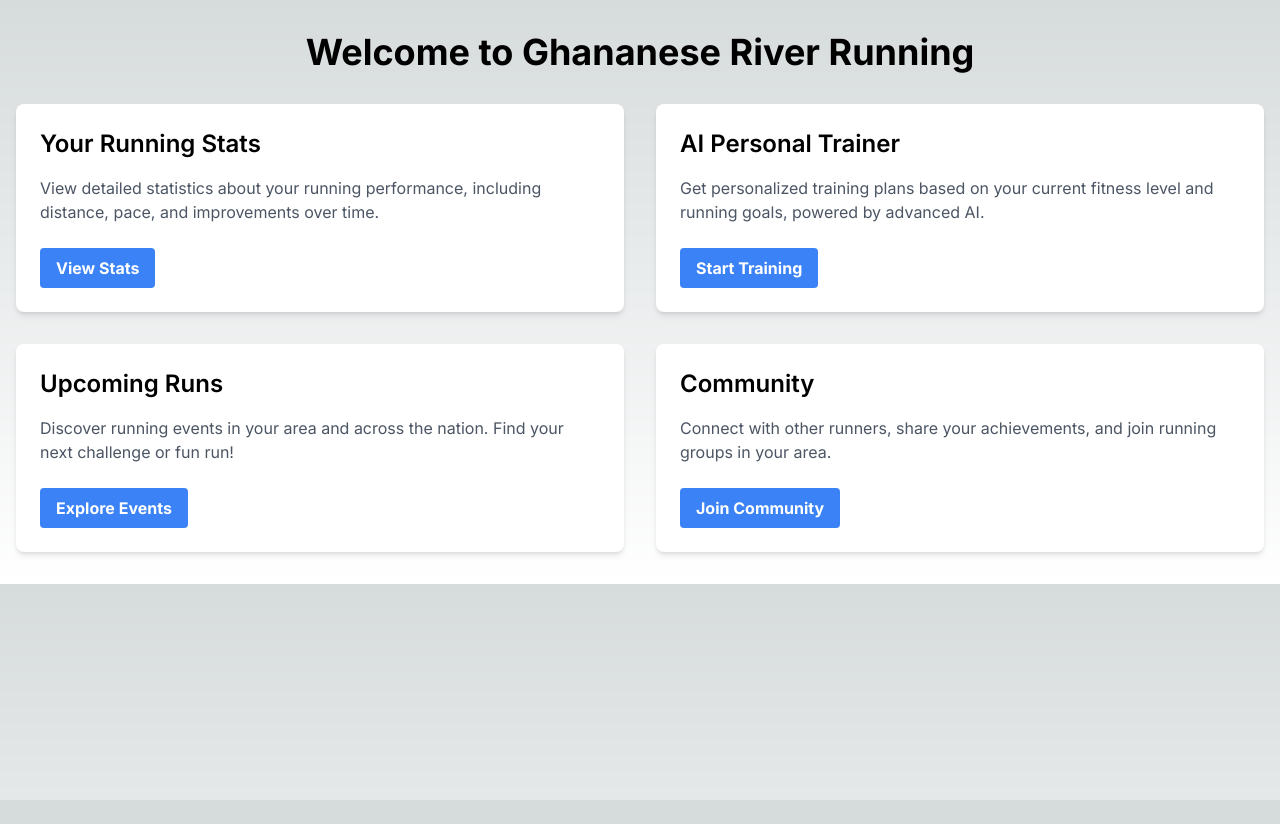
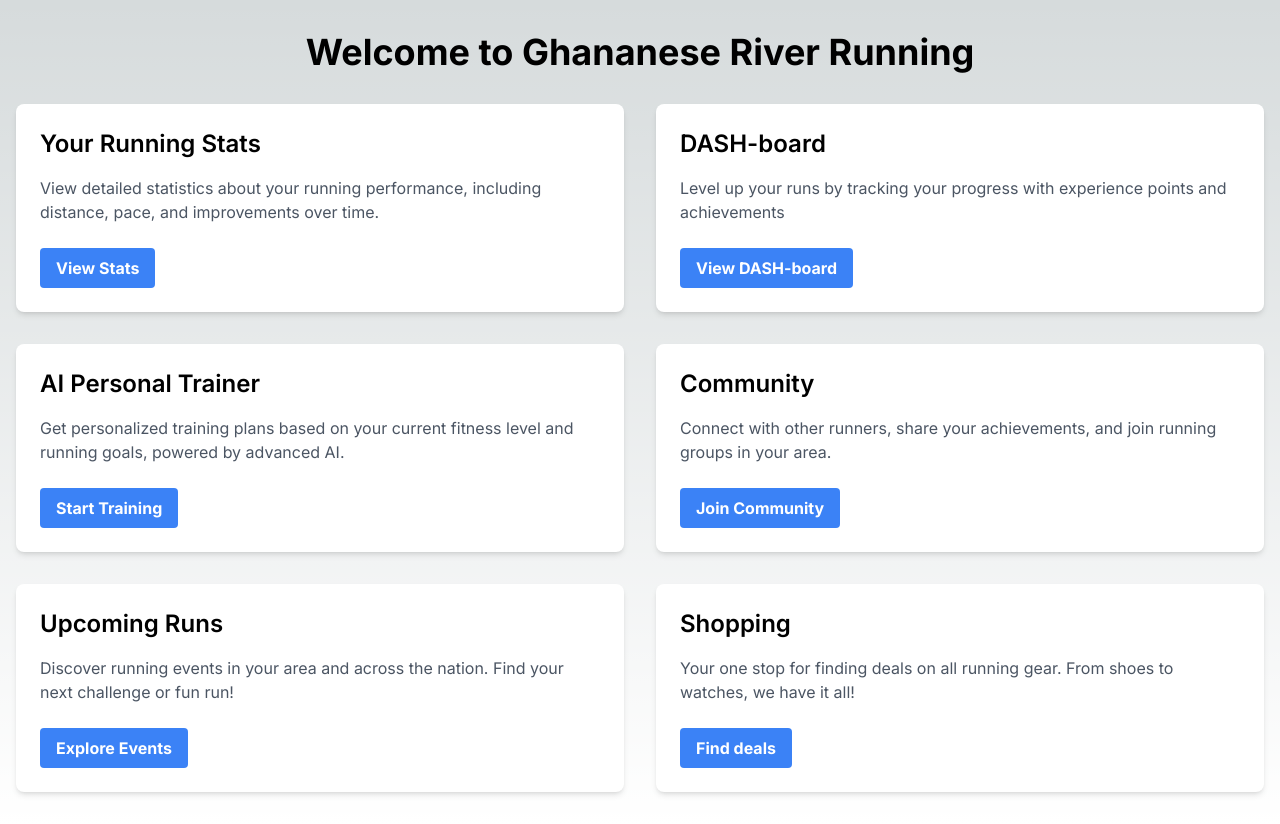
Before and after one commit to xROBERTINOx/windycityhacks, a Next.js app in the folder my-app/: page / in a window 1280 px wide. Before the commit the page ends 800 px from the top, so only its background shows below. Built offline with nearby package versions, Linux system fonts and the light colour scheme.

Commit message:
added all pages, need to add their ac data, just added folders

```diff
--- a/my-app/app/Header.tsx
+++ b/my-app/app/Header.tsx
@@ -9,10 +9,13 @@ const Header = () => {
   const router = useRouter();
   const pathname = usePathname();
   const [isSignedIn, setIsSignedIn] = useState<boolean>(false);
+  const [username, setUsername] = useState<string>('');
 
   useEffect(() => {
     const isSignedInFromData = getLocalStorage('isSignedIn');
+    const usernameFromData = getLocalStorage('username');
     setIsSignedIn(isSignedInFromData ?? false);
+    setUsername(usernameFromData ?? '');
   }, []);
 
   return (
@@ -22,14 +25,44 @@ const Header = () => {
           <Link href="/" className="text-2xl font-bold text-black">
             Ghananese River Running
           </Link>
-          <div className="space-x-4">
+          <div className="flex items-center space-x-4">
             <HeaderButton href="/" text="Home" isActive={pathname === '/'} />
             {isSignedIn && (
-              <HeaderButton
-                href="/stats"
-                text="Stats"
-                isActive={pathname === '/stats'}
-              />
+              <>
+                <HeaderButton
+                  href="/dashboard"
+                  text="DASH-board"
+                  isActive={pathname === '/dashboard'}
+                />
+                <HeaderButton
+                  href="/trainer"
+                  text="Trainer"
+                  isActive={pathname === '/trainer'}
+                />
+                <HeaderButton
+                  href="/friends"
+                  text="Friends"
+                  isActive={pathname === '/friends'}
+                />
+                <HeaderButton
+                  href="/competitions"
+                  text="Competitions"
+                  isActive={pathname === '/competitions'}
+                />
+                <HeaderButton
+                  href="/shopping"
+                  text="Shopping"
+                  isActive={pathname === '/shopping'}
+                />
+                <HeaderButton
+                  href="/stats"
+                  text="Stats"
+                  isActive={pathname === '/stats'}
+                />
+                <span className="ml-4 font-semibold text-gray-700 border border-gray-300 rounded px-3 py-1">
+                  {username}
+                </span>
+              </>
             )}
             {!isSignedIn && (
               <>
@@ -67,7 +100,7 @@ const HeaderButton: React.FC<HeaderButtonProps> = ({ href, text, isActive }) =>
       className={`font-semibold py-2 px-4 rounded ${
         isActive
           ? 'bg-blue-500 text-white'
-          : 'bg-gray-200 text-black hover:bg-gray-300'
+          : 'bg-gray-200 text-black hover:black'
       }`}
     >
       {text}
--- a/my-app/app/page.tsx
+++ b/my-app/app/page.tsx
@@ -15,10 +15,24 @@ const HomePage: React.FC = () => {
         />
 
         <Section
+          title="DASH-board"
+          description='Level up your runs by tracking your progress with experience points and achievements'
+          buttonText='View DASH-board'
+          buttonLink='/dashboard'
+        />
+
+        <Section
           title="AI Personal Trainer"
           description="Get personalized training plans based on your current fitness level and running goals, powered by advanced AI."
           buttonText="Start Training"
           buttonLink="/trainer"
+        />
+
+        <Section
+          title="Community"
+          description="Connect with other runners, share your achievements, and join running groups in your area."
+          buttonText="Join Community"
+          buttonLink="/community"
         />
 
         <Section
@@ -29,10 +43,10 @@ const HomePage: React.FC = () => {
         />
 
         <Section
-          title="Community"
-          description="Connect with other runners, share your achievements, and join running groups in your area."
-          buttonText="Join Community"
-          buttonLink="/community"
+          title="Shopping"
+          description="Your one stop for finding deals on all running gear. From shoes to watches, we have it all!"
+          buttonText="Find deals"
+          buttonLink="/shopping"
         />
       </div>
     </div>
```
Also changed, not shown: my-app/app/competitions/page.tsx (added), my-app/app/dashboard/page.tsx (added), my-app/app/friends/page.tsx (added), my-app/app/shopping/page.tsx (added), my-app/app/trainer/page.tsx (added).
